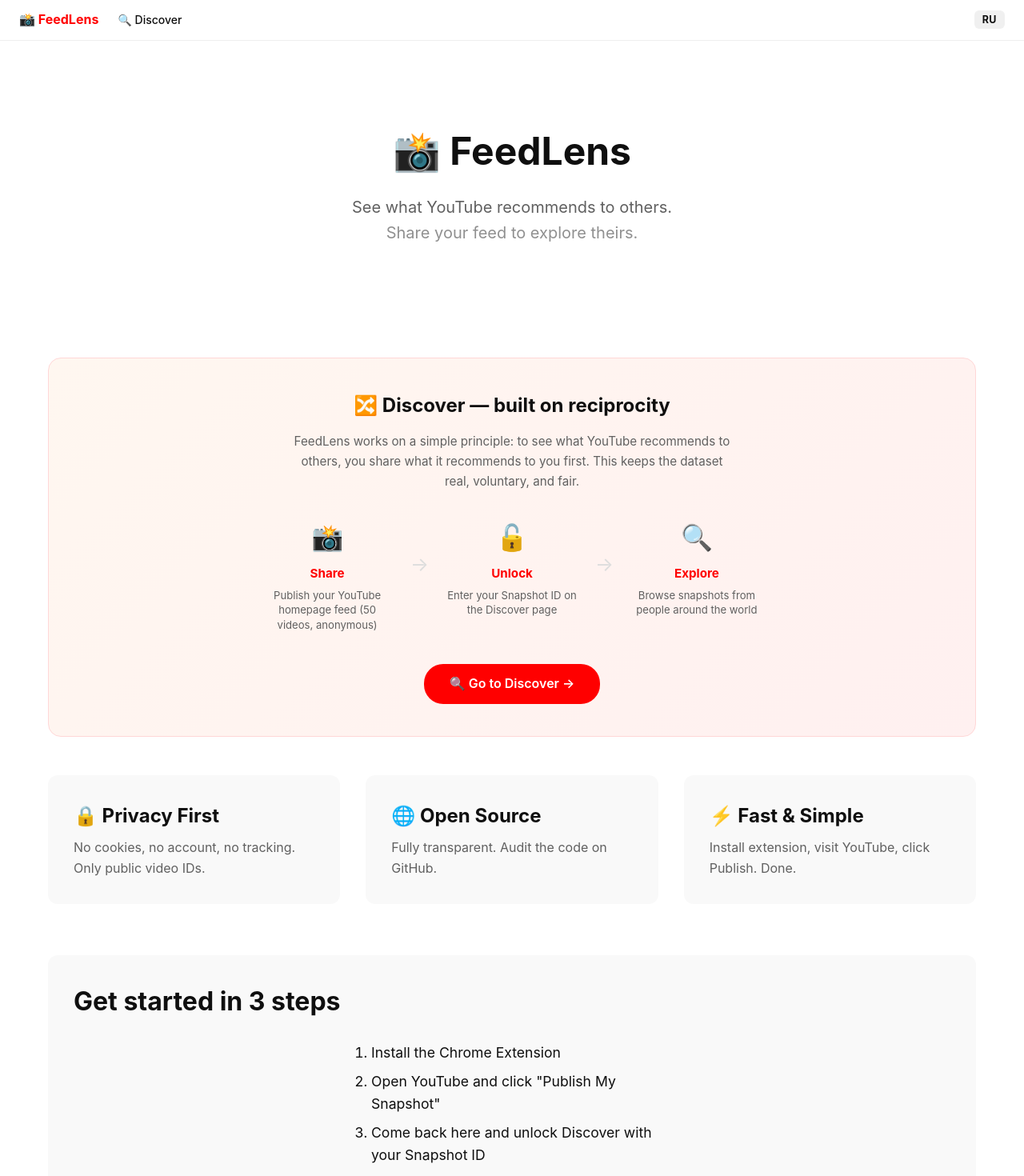
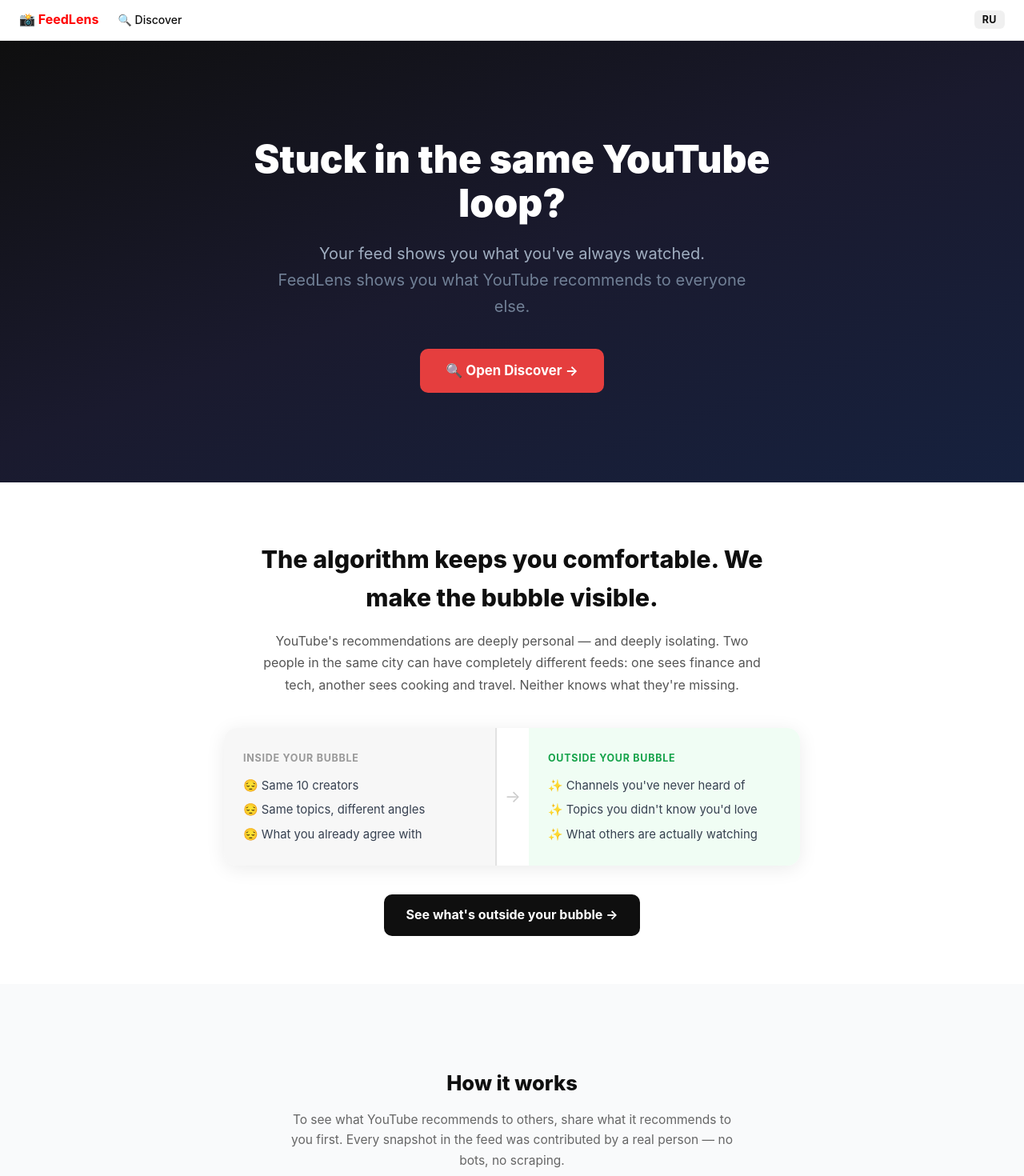
Before and after one commit to timatsusima/feedlens, a Next.js app: page / in a window 1280 px wide. Shown: the top 1470 px of the page at 80% size. Built offline with nearby package versions, Linux system fonts and the light colour scheme; no server answers.

Commit message:
feat: rewrite homepage with 'break out of your bubble' angle (EN+RU)
Made-with: Cursor

```diff
--- a/app/globals.css
+++ b/app/globals.css
@@ -1397,6 +1397,192 @@ h1 {
 }
 
 /* ═══════════════════════════════════════════
+   HERO — BUBBLE
+═══════════════════════════════════════════ */
+
+.hero-bubble {
+  background: linear-gradient(160deg, #0f0f0f 0%, #1a1a2e 50%, #16213e 100%);
+  color: #fff;
+  padding: 80px 24px 72px;
+  text-align: center;
+}
+
+.hero-bubble-title {
+  font-size: clamp(1.8rem, 5vw, 3rem);
+  font-weight: 900;
+  line-height: 1.15;
+  margin-bottom: 20px;
+  max-width: 760px;
+  margin-left: auto;
+  margin-right: auto;
+}
+
+.hero-bubble-tagline {
+  font-size: clamp(1rem, 2.5vw, 1.25rem);
+  color: #a0aec0;
+  line-height: 1.65;
+  max-width: 600px;
+  margin: 0 auto 36px;
+}
+
+.hero-bubble-tagline span {
+  color: #718096;
+}
+
+.hero-bubble-actions {
+  display: flex;
+  justify-content: center;
+}
+
+.button-hero {
+  background: #e53e3e;
+  color: #fff !important;
+  font-size: 1.05rem;
+  padding: 14px 32px;
+  border-radius: 10px;
+  font-weight: 700;
+  text-decoration: none;
+  transition: background 0.15s, transform 0.1s;
+  display: inline-block;
+}
+
+.button-hero:hover {
+  background: #c53030;
+  transform: translateY(-1px);
+}
+
+/* ═══════════════════════════════════════════
+   BUBBLE INSIGHT SECTION
+═══════════════════════════════════════════ */
+
+.bubble-section {
+  padding: 72px 24px 60px;
+  text-align: center;
+}
+
+.bubble-title {
+  font-size: clamp(1.3rem, 3vw, 1.9rem);
+  font-weight: 800;
+  margin-bottom: 16px;
+  color: #0f0f0f;
+  max-width: 700px;
+  margin-left: auto;
+  margin-right: auto;
+}
+
+.bubble-text {
+  font-size: 1rem;
+  color: #555;
+  line-height: 1.7;
+  max-width: 640px;
+  margin: 0 auto 40px;
+}
+
+.bubble-compare {
+  display: flex;
+  align-items: stretch;
+  gap: 0;
+  max-width: 720px;
+  margin: 0 auto 36px;
+  border-radius: 16px;
+  overflow: hidden;
+  box-shadow: 0 4px 24px rgba(0,0,0,0.08);
+}
+
+.bubble-side {
+  flex: 1;
+  padding: 28px 24px;
+  text-align: left;
+}
+
+.bubble-inside {
+  background: #f7f7f7;
+  border-right: 2px solid #e2e2e2;
+}
+
+.bubble-outside {
+  background: #f0fdf4;
+}
+
+.bubble-side-label {
+  font-size: 0.78rem;
+  font-weight: 700;
+  text-transform: uppercase;
+  letter-spacing: 0.06em;
+  margin-bottom: 14px;
+}
+
+.bubble-inside .bubble-side-label  { color: #999; }
+.bubble-outside .bubble-side-label { color: #16a34a; }
+
+.bubble-list {
+  list-style: none;
+  padding: 0;
+  margin: 0;
+  display: flex;
+  flex-direction: column;
+  gap: 10px;
+}
+
+.bubble-list li {
+  font-size: 0.93rem;
+  color: #374151;
+  line-height: 1.4;
+}
+
+.bubble-divider {
+  display: flex;
+  align-items: center;
+  justify-content: center;
+  width: 40px;
+  background: #fff;
+  font-size: 1.3rem;
+  color: #ccc;
+  flex-shrink: 0;
+}
+
+.bubble-cta-btn {
+  display: inline-block;
+  background: #0f0f0f;
+  color: #fff !important;
+  text-decoration: none;
+  padding: 13px 28px;
+  border-radius: 10px;
+  font-weight: 700;
+  font-size: 1rem;
+  transition: background 0.15s, transform 0.1s;
+}
+
+.bubble-cta-btn:hover {
+  background: #333;
+  transform: translateY(-1px);
+}
+
+/* ═══════════════════════════════════════════
+   HOW IT WORKS SECTION
+═══════════════════════════════════════════ */
+
+.how-section {
+  background: #f9fafb;
+  padding: 64px 24px;
+  text-align: center;
+}
+
+.how-title {
+  font-size: 1.6rem;
+  font-weight: 800;
+  margin-bottom: 12px;
+}
+
+.how-subtitle {
+  font-size: 0.97rem;
+  color: #666;
+  max-width: 560px;
+  margin: 0 auto 40px;
+  line-height: 1.65;
+}
+
+/* ═══════════════════════════════════════════
    DISCOVER — WELCOME BANNER
 ═══════════════════════════════════════════ */
 
--- a/app/page.tsx
+++ b/app/page.tsx
@@ -10,21 +10,61 @@ export default async function Home() {
   const taglineLines = h.tagline.split('\n');
 
   return (
-    <main className="container">
+    <main>
 
-      {/* ── Hero ── */}
-      <section className="hero">
-        <h1>{h.title}</h1>
-        <p className="tagline">
+      {/* ── Hero ────────────────────────────────────────────────────── */}
+      <section className="hero-bubble">
+        <div className="container">
+          <h1 className="hero-bubble-title">{h.title}</h1>
+          <p className="hero-bubble-tagline">
             {taglineLines[0]}
-          {taglineLines[1] && <><br /><span style={{ color: '#909090' }}>{taglineLines[1]}</span></>}
+            {taglineLines[1] && <><br /><span>{taglineLines[1]}</span></>}
           </p>
+          <div className="hero-bubble-actions">
+            <Link href="/discover" className="button button-hero">
+              {h.reciprocityBtn}
+            </Link>
+          </div>
+        </div>
       </section>
 
-      {/* ── Reciprocity block ── */}
-      <section className="reciprocity-section">
-        <h2 className="reciprocity-title">{h.reciprocityTitle}</h2>
-        <p className="reciprocity-text">{h.reciprocityText}</p>
+      {/* ── Bubble insight ──────────────────────────────────────────── */}
+      <section className="bubble-section container">
+        <h2 className="bubble-title">{h.bubbleTitle}</h2>
+        <p className="bubble-text">{h.bubbleText}</p>
+
+        <div className="bubble-compare">
+          <div className="bubble-side bubble-inside">
+            <div className="bubble-side-label">{h.bubbleLeftLabel}</div>
+            <ul className="bubble-list">
+              {h.bubbleLeftItems.map((item, i) => (
+                <li key={i}>😔 {item}</li>
+              ))}
+            </ul>
+          </div>
+
+          <div className="bubble-divider">→</div>
+
+          <div className="bubble-side bubble-outside">
+            <div className="bubble-side-label">{h.bubbleRightLabel}</div>
+            <ul className="bubble-list">
+              {h.bubbleRightItems.map((item, i) => (
+                <li key={i}>✨ {item}</li>
+              ))}
+            </ul>
+          </div>
+        </div>
+
+        <Link href="/discover" className="button bubble-cta-btn">
+          {h.bubbleCta}
+        </Link>
+      </section>
+
+      {/* ── How it works ────────────────────────────────────────────── */}
+      <section className="how-section">
+        <div className="container">
+          <h2 className="how-title">{h.howTitle}</h2>
+          <p className="how-subtitle">{h.reciprocityText}</p>
 
           <div className="reciprocity-steps">
             <div className="reciprocity-step">
@@ -45,13 +85,11 @@ export default async function Home() {
               <p className="reciprocity-step-text">{h.reciprocityStep3Text}</p>
             </div>
           </div>
-
-        <Link href="/discover" className="button reciprocity-btn">
-          {h.reciprocityBtn}
-        </Link>
+        </div>
       </section>
 
-      {/* ── Features ── */}
+      {/* ── Features ────────────────────────────────────────────────── */}
+      <section className="container">
         <div className="features">
           <div className="feature">
             <h3>{h.feature1Title}</h3>
@@ -66,9 +104,10 @@ export default async function Home() {
             <p>{h.feature3Text}</p>
           </div>
         </div>
+      </section>
 
-      {/* ── CTA ── */}
-      <div className="cta">
+      {/* ── CTA ─────────────────────────────────────────────────────── */}
+      <section className="cta container">
         <h2>{h.ctaTitle}</h2>
         <ol>
           <li>{h.ctaStep1}</li>
@@ -88,7 +127,7 @@ export default async function Home() {
             {h.ctaGithub}
           </a>
         </div>
-      </div>
+      </section>
 
     </main>
   );
--- a/lib/dictionaries.ts
+++ b/lib/dictionaries.ts
@@ -13,34 +13,45 @@ const en = {
   },
 
   home: {
-    title:   '📸 FeedLens',
-    tagline: 'See what YouTube recommends to others.\nShare your feed to explore theirs.',
+    title:   'Stuck in the same YouTube loop?',
+    tagline: 'Your feed shows you what you\'ve always watched.\nFeedLens shows you what YouTube recommends to everyone else.',
 
-    // Reciprocity block
-    reciprocityTitle:    '🔀 Discover — built on reciprocity',
+    // Bubble insight section
+    bubbleTitle: 'The algorithm keeps you comfortable. We make the bubble visible.',
+    bubbleText:
+      'YouTube\'s recommendations are deeply personal — and deeply isolating. Two people in the same city can have completely different feeds: one sees finance and tech, another sees cooking and travel. Neither knows what they\'re missing.',
+    bubbleLeftLabel:  'Inside your bubble',
+    bubbleLeftItems:  ['Same 10 creators', 'Same topics, different angles', 'What you already agree with'],
+    bubbleRightLabel: 'Outside your bubble',
+    bubbleRightItems: ['Channels you\'ve never heard of', 'Topics you didn\'t know you\'d love', 'What others are actually watching'],
+    bubbleCta: 'See what\'s outside your bubble →',
+
+    // How it works
+    howTitle: 'How it works',
+    reciprocityTitle:    '🔀 Built on reciprocity',
     reciprocityText:
-      'FeedLens works on a simple principle: to see what YouTube recommends to others, you share what it recommends to you first. This keeps the dataset real, voluntary, and fair.',
+      'To see what YouTube recommends to others, share what it recommends to you first. Every snapshot in the feed was contributed by a real person — no bots, no scraping.',
     reciprocityStep1Label: 'Share',
-    reciprocityStep1Text:  'Publish your YouTube homepage feed (50 videos, anonymous)',
+    reciprocityStep1Text:  'Publish your YouTube feed in one click (50 videos, anonymous)',
     reciprocityStep2Label: 'Unlock',
-    reciprocityStep2Text:  'Enter your Snapshot ID on the Discover page',
+    reciprocityStep2Text:  'Your snapshot unlocks the Discover feed instantly',
     reciprocityStep3Label: 'Explore',
-    reciprocityStep3Text:  'Browse snapshots from people around the world',
-    reciprocityBtn:       '🔍 Go to Discover →',
+    reciprocityStep3Text:  'Browse real feeds from people around the world',
+    reciprocityBtn:       '🔍 Open Discover →',
 
     // Features
-    feature1Title: '🔒 Privacy First',
-    feature1Text:  'No cookies, no account, no tracking. Only public video IDs.',
-    feature2Title: '🌐 Open Source',
-    feature2Text:  'Fully transparent. Audit the code on GitHub.',
-    feature3Title: '⚡ Fast & Simple',
-    feature3Text:  'Install extension, visit YouTube, click Publish. Done.',
+    feature1Title: '🔒 Fully anonymous',
+    feature1Text:  'No account, no cookies, no IP tracking. Only the public video IDs visible on your screen.',
+    feature2Title: '🌐 Open source',
+    feature2Text:  'Every line of code is public. Audit exactly what we collect and how.',
+    feature3Title: '🗑 You\'re in control',
+    feature3Text:  'Delete your snapshot anytime with the removal token you get when publishing.',
 
     // CTA
-    ctaTitle:   'Get started in 3 steps',
+    ctaTitle:   'Break out in 30 seconds',
     ctaStep1:   'Install the Chrome Extension',
-    ctaStep2:   'Open YouTube and click "Publish My Snapshot"',
-    ctaStep3:   'Come back here and unlock Discover with your Snapshot ID',
+    ctaStep2:   'Open YouTube — click the FeedLens icon',
+    ctaStep3:   'Your snapshot is published. Discover unlocks automatically.',
     ctaGithub:  'View on GitHub',
     ctaDiscover: '🔍 Open Discover',
   },
@@ -137,31 +148,41 @@ const ru: typeof en = {
   },
 
   home: {
-    title:   '\ud83d\udcf8 FeedLens',
-    tagline: 'Смотри, что YouTube рекомендует другим.\nПоделись своей лентой — изучи чужие.',
+    title:   'Застрял в одной и той же ленте YouTube?',
+    tagline: 'Алгоритм показывает тебе то, что ты уже смотрел.\nFeedLens показывает что он рекомендует всем остальным.',
 
-    reciprocityTitle: '\ud83d\udd00 Discover — на принципе взаимности',
+    bubbleTitle: 'Алгоритм держит тебя в комфорте. Мы делаем пузырь видимым.',
+    bubbleText:
+      'Рекомендации YouTube глубоко личные — и глубоко изолирующие. Два человека в одном городе видят совершенно разные ленты: один — финансы и технологии, другой — кулинарию и путешествия. Никто не знает, что упускает.',
+    bubbleLeftLabel:  'Внутри твоего пузыря',
+    bubbleLeftItems:  ['Одни и те же 10 каналов', 'Одни темы под разными углами', 'То, с чем ты уже согласен'],
+    bubbleRightLabel: 'За пределами пузыря',
+    bubbleRightItems: ['Каналы, о которых ты не слышал', 'Темы, которые тебе понравятся', 'Что реально смотрят другие'],
+    bubbleCta: 'Выйди за пределы своего пузыря →',
+
+    howTitle: 'Как это работает',
+    reciprocityTitle: '\ud83d\udd00 Построено на взаимности',
     reciprocityText:
-      'FeedLens работает по простому принципу: чтобы видеть, что YouTube рекомендует другим, сначала поделись тем, что рекомендует тебе. Это делает данные честными и добровольными.',
+      'Чтобы видеть ленты других — поделись своей. Каждый снапшот в Discover добавлен реальным человеком добровольно.',
     reciprocityStep1Label: 'Поделись',
-    reciprocityStep1Text:  'Опубликуй свою ленту YouTube (50 видео, анонимно)',
+    reciprocityStep1Text:  'Опубликуй свою ленту одним кликом (50 видео, анонимно)',
     reciprocityStep2Label: 'Разблокируй',
-    reciprocityStep2Text:  'Введи свой Snapshot ID на странице Discover',
+    reciprocityStep2Text:  'Твой снапшот сразу открывает доступ к Discover',
     reciprocityStep3Label: 'Исследуй',
-    reciprocityStep3Text:  'Просматривай снапшоты людей со всего мира',
-    reciprocityBtn:       '\ud83d\udd0d Перейти в Discover \u2192',
+    reciprocityStep3Text:  'Смотри реальные ленты людей со всего мира',
+    reciprocityBtn:       '\ud83d\udd0d Открыть Discover \u2192',
 
-    feature1Title: '\ud83d\udd12 Приватность',
-    feature1Text:  'Никаких cookies, аккаунтов и трекинга. Только публичные ID видео.',
+    feature1Title: '\ud83d\udd12 Полная анонимность',
+    feature1Text:  'Никаких аккаунтов, cookie и IP-трекинга. Только публичные ID видео с твоего экрана.',
     feature2Title: '\ud83c\udf10 Открытый код',
-    feature2Text:  'Полная прозрачность. Проверь код на GitHub.',
-    feature3Title: '\u26a1 Быстро и просто',
-    feature3Text:  'Установи расширение, зайди на YouTube, нажми «Опубликовать».',
+    feature2Text:  'Каждая строка кода публична. Проверь сам что мы собираем.',
+    feature3Title: '\ud83d\uddd1 Ты управляешь данными',
+    feature3Text:  'Удали свой снапшот в любой момент с помощью токена удаления.',
 
-    ctaTitle:    'Начни за 3 шага',
+    ctaTitle:    'Выйди из пузыря за 30 секунд',
     ctaStep1:    'Установи расширение для Chrome',
-    ctaStep2:    'Открой YouTube и нажми «Опубликовать мой снапшот»',
-    ctaStep3:    'Вернись сюда и разблокируй Discover с помощью своего Snapshot ID',
+    ctaStep2:    'Открой YouTube — нажми иконку FeedLens',
+    ctaStep3:    'Снапшот опубликован. Discover открывается автоматически.',
     ctaGithub:   'Смотреть на GitHub',
     ctaDiscover: '\ud83d\udd0d Открыть Discover',
   },
```
Lines whose indentation alone changed are shown as unchanged.
